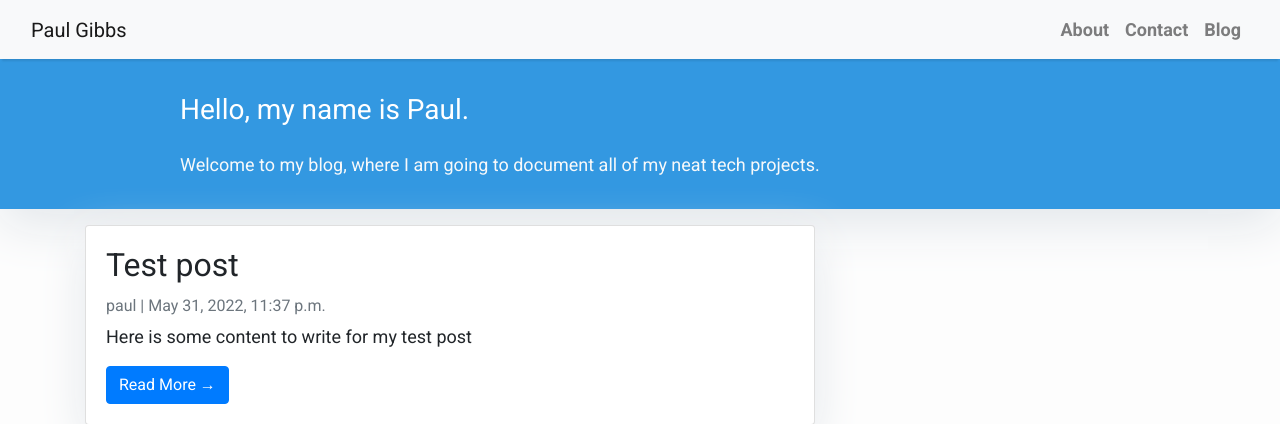
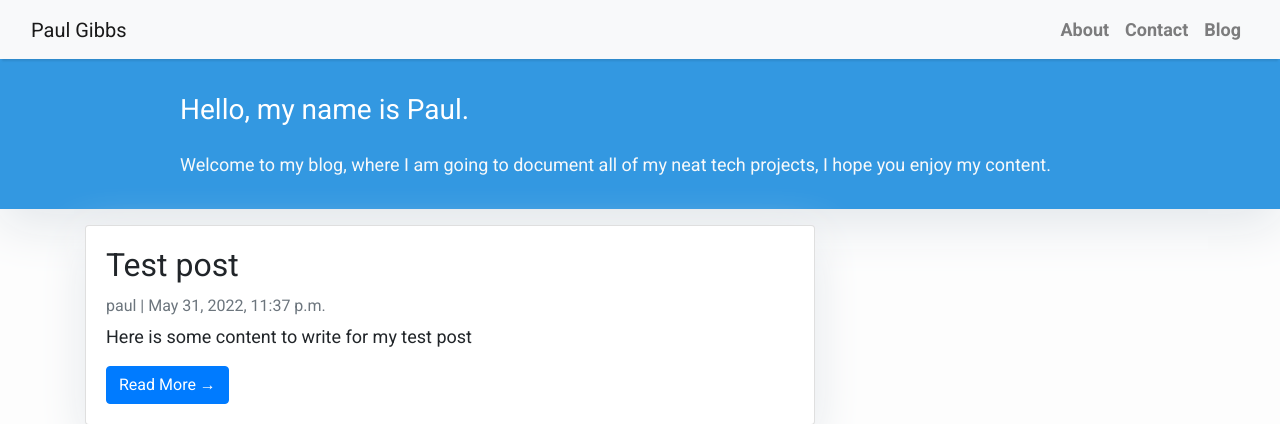
Before and after one commit to pgibbs10/my-website, a Django app: page / in a window 1280 px wide. Shown: the top 424 px of the page. Run offline with Django 4.2, Linux system fonts and the light colour scheme; data comes from the database, SQL or seed files in the repository; some libraries are stand-ins or nearby versions.

Commit message:
Updated index file

```diff
--- a/templates/index.html
+++ b/templates/index.html
@@ -23,7 +23,7 @@
             <div class=" col-md-8 col-md-10 mx-auto">
                 <div class="site-heading">
                     <h3 class=" site-heading my-4 mt-3 text-white"> Hello, my name is Paul.</h3>
-                    <p class="text-light">Welcome to my blog, where I am going to document all of my neat tech projects. &nbsp
+                    <p class="text-light">Welcome to my blog, where I am going to document all of my neat tech projects, I hope you enjoy my content. &nbsp
                     </p>
                 </div>
             </div>
```
